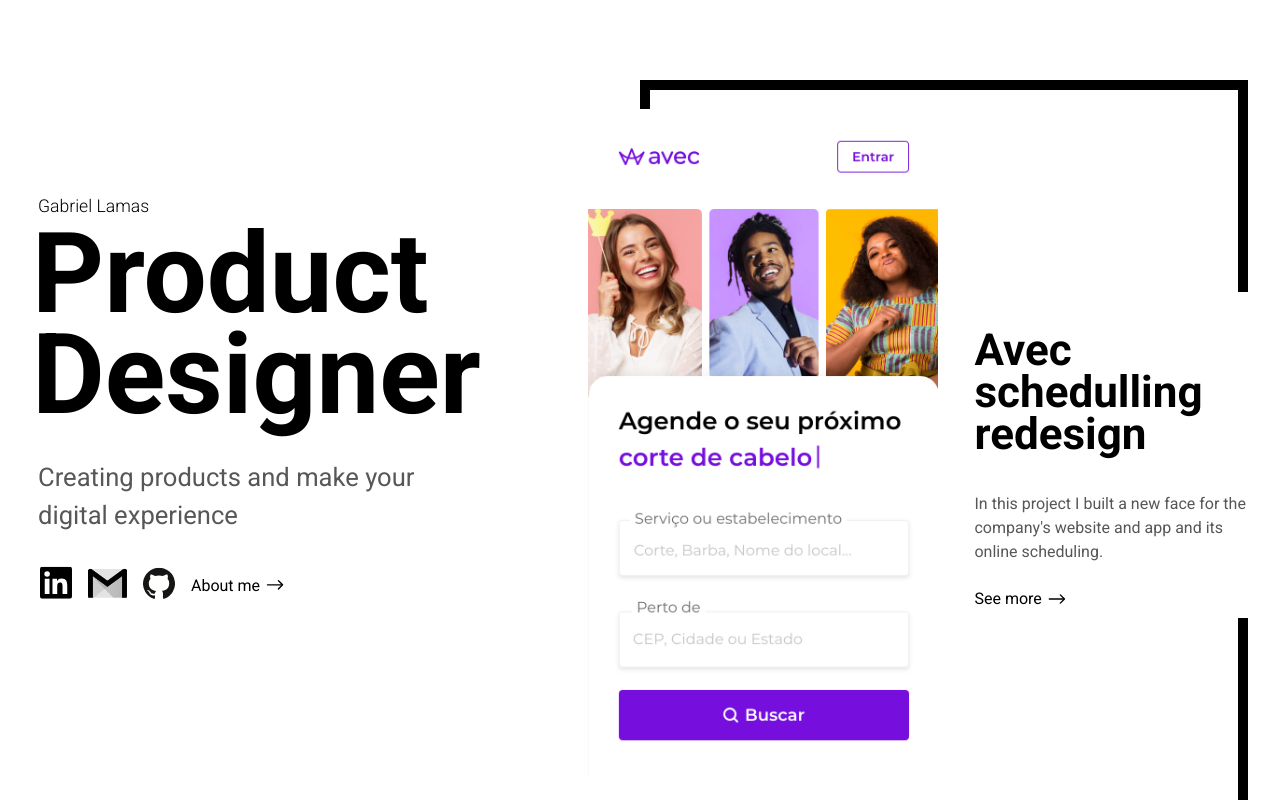
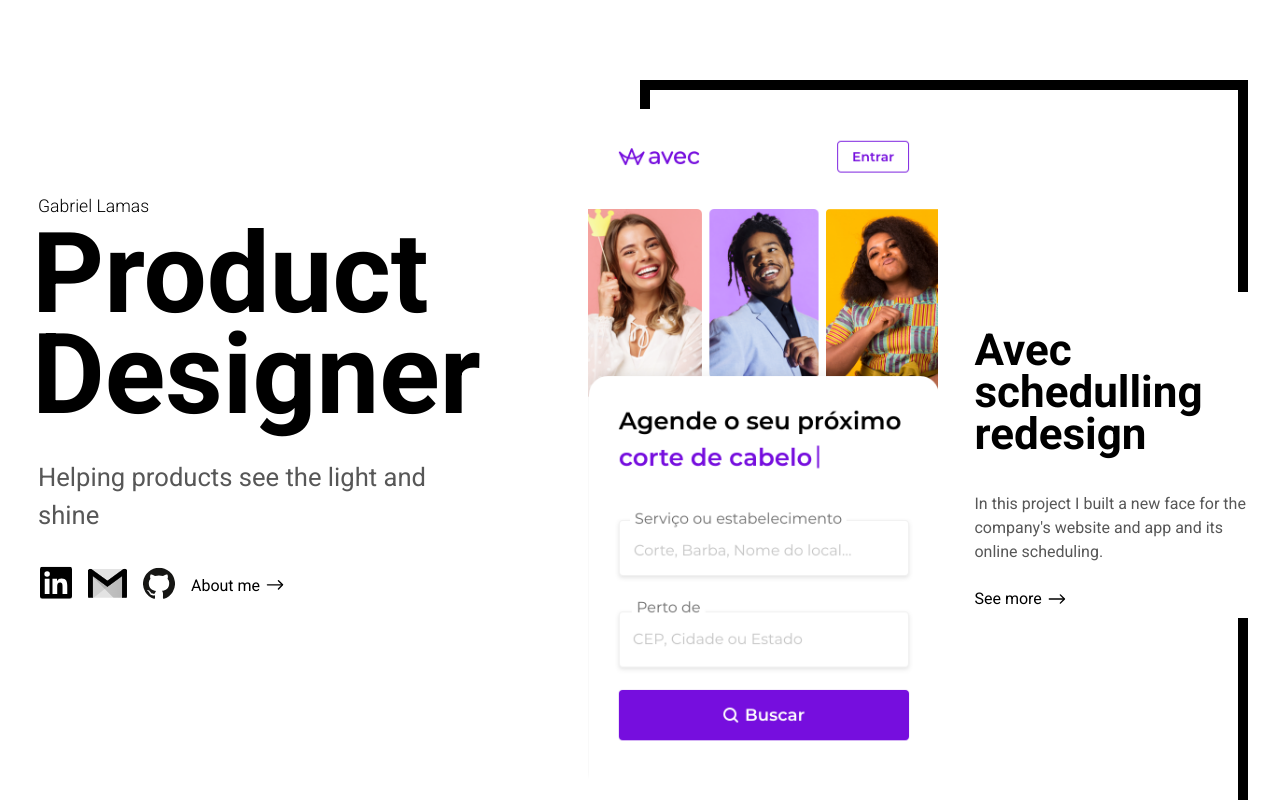
Before and after one commit to gabriellmrosa/gabriellamas-site, a Next.js app: page / in a window 1280 px wide. Shown: the top 800 px of the page. Built offline with nearby package versions, Linux system fonts and the light colour scheme.

Commit message:
new subtitle

```diff
--- a/pages/index.js
+++ b/pages/index.js
@@ -19,7 +19,7 @@
         <div className={styles.content}>
           <h4>Gabriel Lamas</h4>
           <h1>Product Designer</h1>
-          <p>Creating products and make your digital experience</p>
+          <p>Helping products see the light and shine</p>
 
           <div className={styles.socialContainer}>
             <Link href="https://www.linkedin.com/in/gabriel-lamas/" passHref>
```
Also changed, not shown: 2 other files (tests, documents, lock files or other folders).
